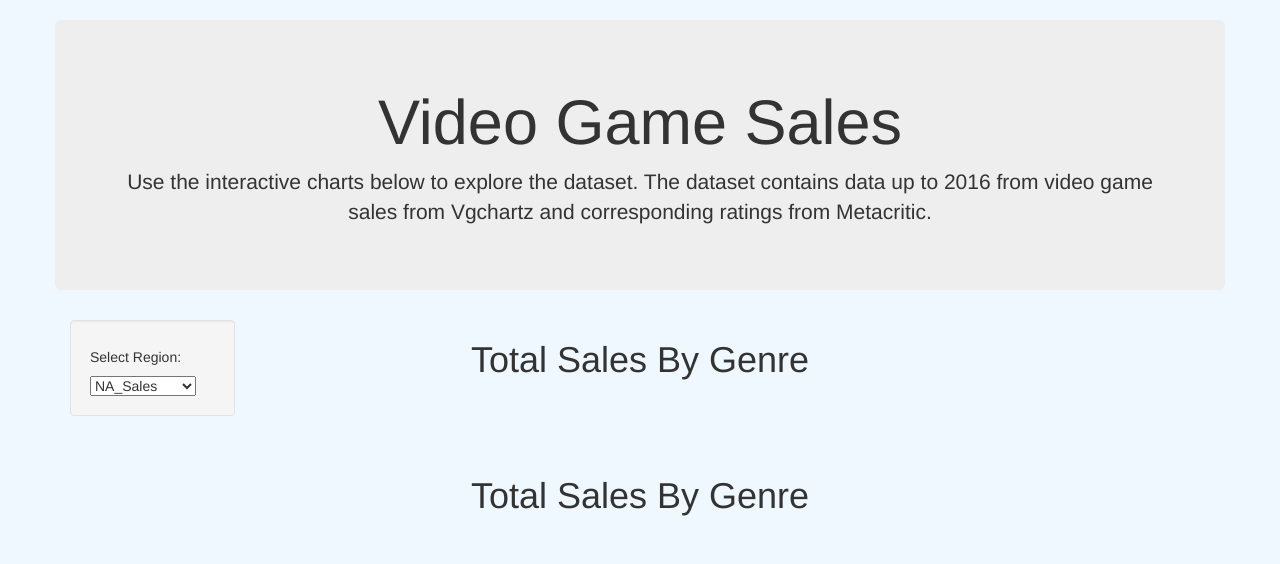
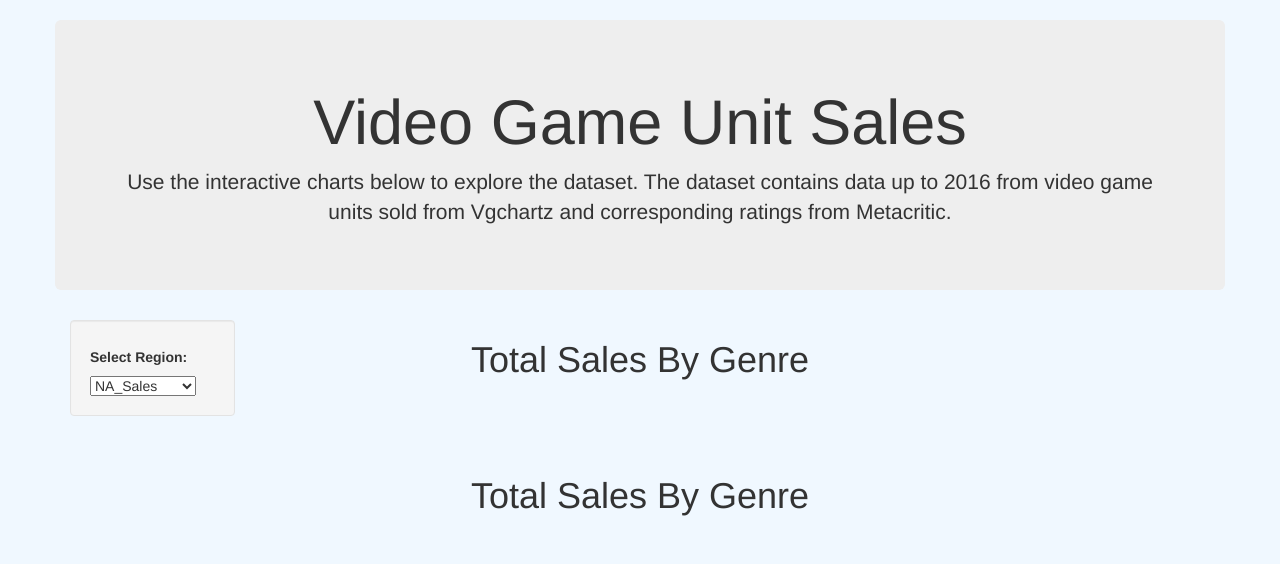
Before and after one commit to KMenz/Video-Game-Analysis, a Flask app: page / in a window 1280 px wide. Shown: the part 52-616 px from the top of the page. Run offline with Flask 2, Linux system fonts and the light colour scheme; some libraries are stand-ins or nearby versions.

Commit message:
Final HTML

```diff
--- a/templates/index.html
+++ b/templates/index.html
@@ -34,9 +34,9 @@
   <div class="container">
     <div class="row">
       <div class="col-md-12 jumbotron text-center">
-        <h1>Video Game Sales</h1>
+        <h1>Video Game Unit Sales</h1>
         <p>Use the interactive charts below to explore the dataset. The dataset contains
-          data up to 2016 from video game sales from Vgchartz and corresponding ratings from Metacritic.
+          data up to 2016 from video game units sold from Vgchartz and corresponding ratings from Metacritic.
         </p>
       </div>
     </div>
@@ -44,7 +44,7 @@
     <div class="row">
       <div class="col-md-2">
         <div class="well">
-          <h5>Select Region:</h5>
+          <h5><strong>Select Region:</strong></h5>
           <select id="selDataset" onchange="optionChanged(this.value)"></select>
         </div>
       </div>
```
